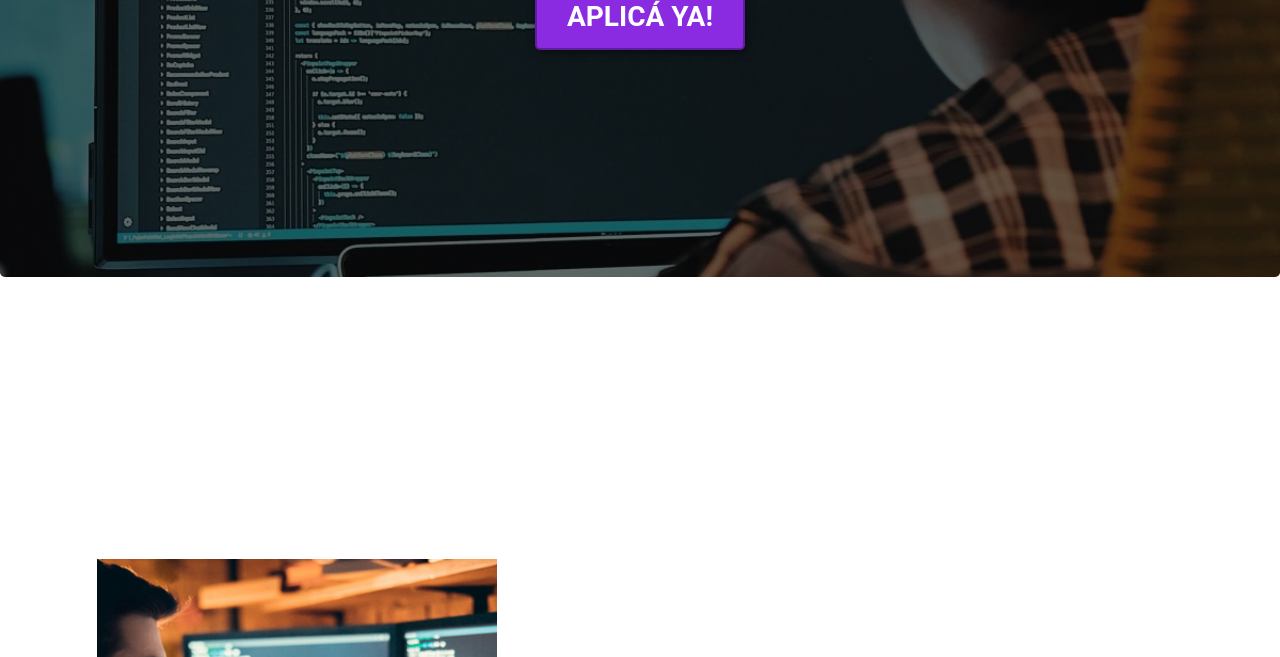
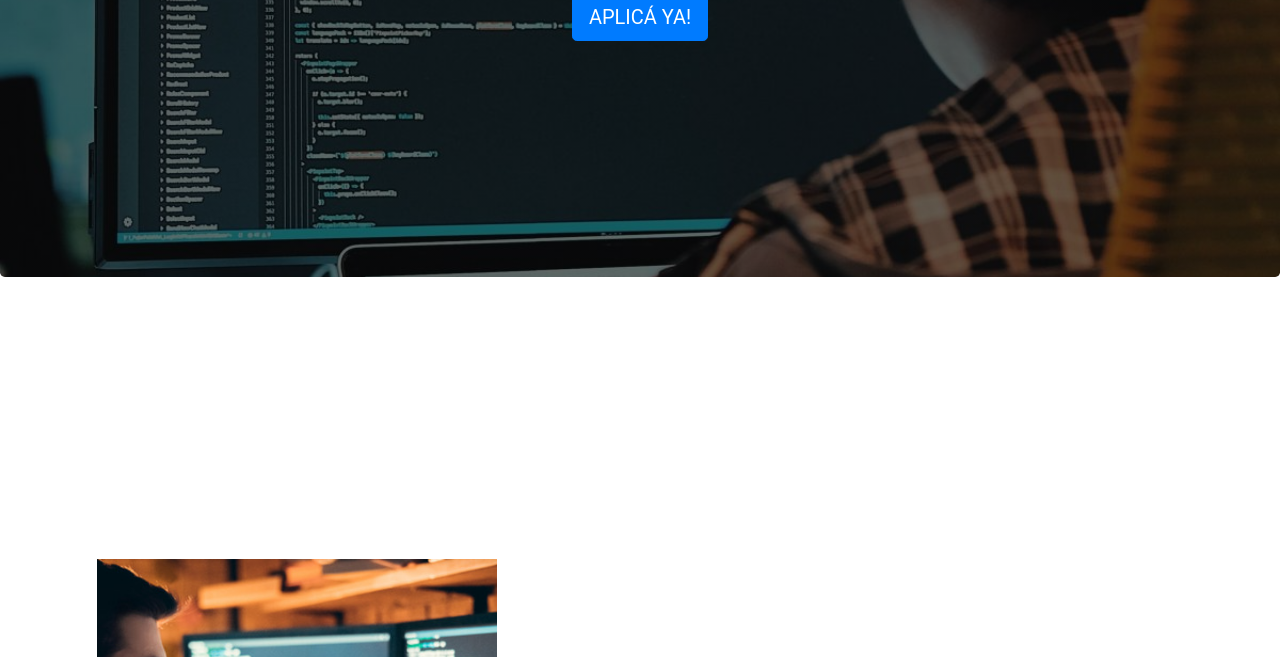
Before and after one commit to FranMaster08/academit, a plain HTML site: page index.html in a window 1280 px wide. Shown: the part 443-1100 px from the top of the page. Drawn offline with nearby package versions, Linux system fonts and the light colour scheme.

Commit message:
add : style

```diff
--- a/index.html
+++ b/index.html
@@ -24,7 +24,7 @@
     <section id="hero" class="jumbotron text-center">
         <div class="container">
             <h1>Aprendé a Programar con los Mejores</h1>
-            <button>APLICÁ YA!</button>
+            <a href="#formularioAplicar" class="btn btn-primary btn-lg">APLICÁ YA!</a>
         </div>
     </section>
 
```
